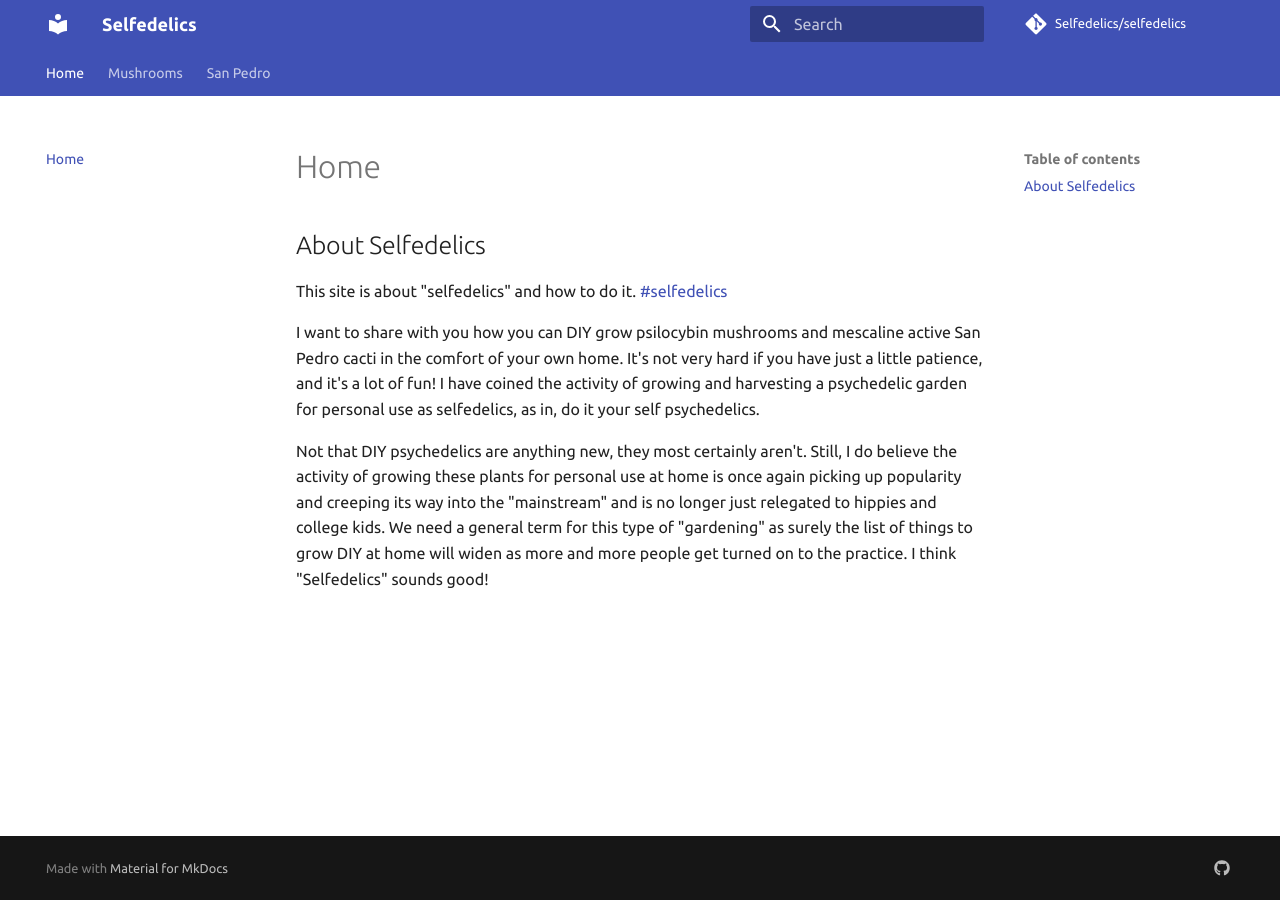
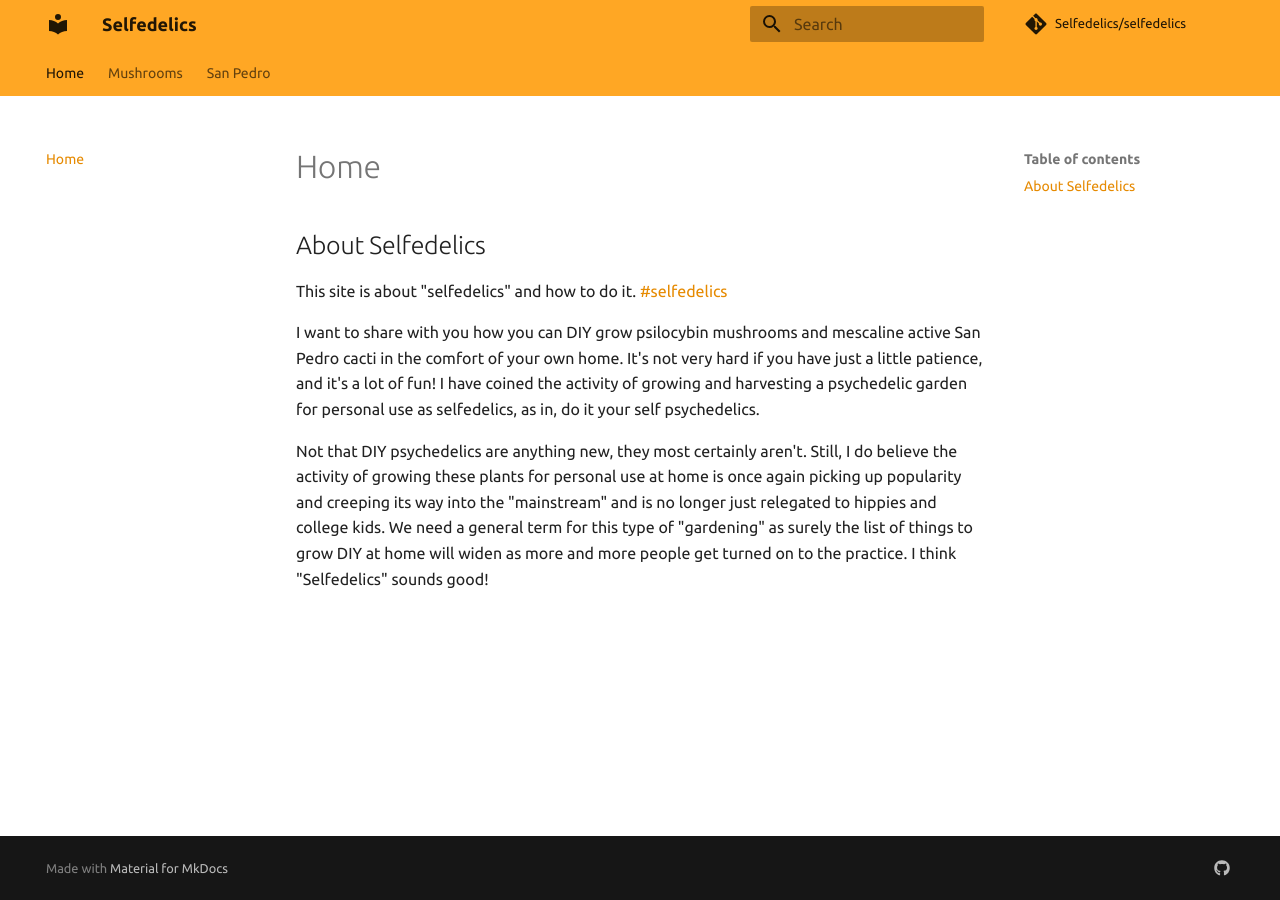
Before and after one commit to Selfedelics/selfedelics, an MkDocs documentation site: the page built from docs/index.md, in a window 1280 px wide. Built offline with MkDocs 1.6.1 and Material for MkDocs 9.7.7, drawn with Linux system fonts in a browser that asks for light colours; comment, search, counter and statistics services are not loaded.

Commit message:
changing colors

```diff
--- a/mkdocs.yml
+++ b/mkdocs.yml
@@ -26,8 +26,8 @@ theme:
   name: 'material'
   language: 'en'
   palette:
-    primary: 'indigo'
-    accent: 'indigo'
+    primary: 'orange'
+    accent: 'green'
   font:
     text: 'Ubuntu'
     code: 'Ubuntu Mono'
```
